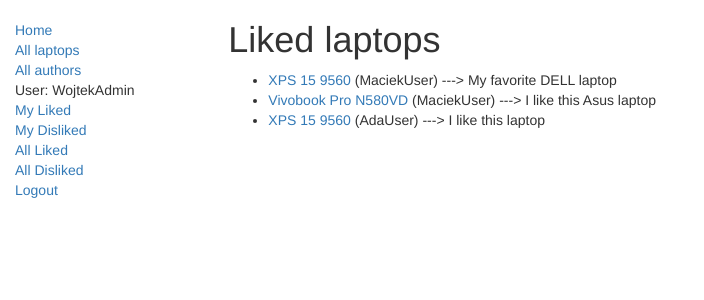
After one commit to WojtekMin/LaptopDatabaseProject, a Django app: page /Webpage/alllikedlaptops/ in a window 1280 px wide. The commit adds this page. Shown: the top 300 px of the page, without its empty margins (0-704 px from the left). Run offline with Django 3.2, Linux system fonts and the light colour scheme; a user stored in the database is signed in; data comes from the database, SQL or seed files in the repository; some libraries are stand-ins or nearby versions.

Commit message:
Added ability to see disliked laptops for the user and all liked and disliked laptops for staff

```diff
--- a/Webpage/admin.py
+++ b/Webpage/admin.py
@@ -43,7 +43,7 @@
 
 @admin.register(LaptopInstance)
 class LaptopInstanceAdmin(admin.ModelAdmin):
-    list_display = ('laptop', 'status', 'user')
+    list_display = ('laptop', 'status', 'person')
     list_filter = ('status',)
 
     fieldsets = (
@@ -51,6 +51,6 @@
             'fields': ('laptop', 'description', 'id')
         }),
         ('Status', {
-            'fields': ('status', 'user')
+            'fields': ('status', 'person')
         }),
     )
--- a/Webpage/models.py
+++ b/Webpage/models.py
@@ -221,10 +221,12 @@
 
     status = models.CharField(max_length=8, choices=STATUS, blank=True, help_text='Status')
 
-    user = models.ForeignKey(User, on_delete=models.SET_NULL, null=True, blank=True)
+    person = models.ForeignKey(User, on_delete=models.SET_NULL, null=True, blank=True)
 
-    #class Meta:
+    class Meta:
      #   ordering = ["due_back"]
+     permissions = (("can_mark_liked", "Set laptop as liked"), ("can_mark_disliked", "Set laptop as disliked"), ("can_see_all_liked", "See all liked laptops"),
+                    ("can_see_all_disliked", "See all disliked laptops"),)
 
     def __str__(self):
         """
--- a/Webpage/urls.py
+++ b/Webpage/urls.py
@@ -12,4 +12,7 @@
     path('storage_drive/<int:pk>', views.StorageDriveDetailView.as_view(), name='storage_drive-detail'),
     path('display/<int:pk>', views.DisplayDetailView.as_view(), name='display-detail'),
     path('likedlaptops/', views.LikedLaptopsByUserListView.as_view(), name='my-liked'),
+    path('dislikedlaptops/', views.DislikedLaptopsByUserListView.as_view(), name='my-disliked'),
+    path('alllikedlaptops/', views.AllLikedLaptopsByUsersListView.as_view(), name='all-liked'),
+    path('alldislikedlaptops/', views.AllDislikedLaptopsByUsersListView.as_view(), name='all-disliked'),
 ]
--- a/Webpage/views.py
+++ b/Webpage/views.py
@@ -1,6 +1,7 @@
 from django.shortcuts import render
 from django.views import generic
 from django.contrib.auth.mixins import LoginRequiredMixin
+from django.contrib.auth.mixins import PermissionRequiredMixin
 
 # Create your views here.
 
@@ -31,16 +32,57 @@
     )
 
 
-class LikedLaptopsByUserListView(LoginRequiredMixin, generic.ListView):
+class LikedLaptopsByUserListView(LoginRequiredMixin, PermissionRequiredMixin, generic.ListView):
     """
-    Generic class-based view listing books on loan to current user.
+    Generic class-based view listing laptops liked to current user.
     """
+    permission_required = 'Webpage.can_mark_liked'
     model = LaptopInstance
     template_name = 'Webpage/laptopinstance_list_liked_user.html'
     paginate_by = 10
 
     def get_queryset(self):
-        return LaptopInstance.objects.filter(user=self.request.user).filter(status__exact='l')
+        return LaptopInstance.objects.filter(person=self.request.user).filter(status__exact='l')
+
+
+class DislikedLaptopsByUserListView(LoginRequiredMixin, PermissionRequiredMixin, generic.ListView):
+    """
+    Generic class-based view listing laptops disliked to current user.
+    """
+    permission_required = 'Webpage.can_mark_disliked'
+    model = LaptopInstance
+    template_name = 'Webpage/laptopinstance_list_disliked_user.html'
+    paginate_by = 10
+
+    def get_queryset(self):
+        return LaptopInstance.objects.filter(person=self.request.user).filter(status__exact='d')
+
+
+
+class AllLikedLaptopsByUsersListView(LoginRequiredMixin, PermissionRequiredMixin, generic.ListView):
+    """
+    Generic class-based view listing all laptops liked to staff users.
+    """
+    permission_required = 'Webpage.can_see_all_liked'
+    model = LaptopInstance
+    template_name = 'Webpage/laptopinstance_list_all_liked_users.html'
+    paginate_by = 10
+
+    def get_queryset(self):
+        return LaptopInstance.objects.filter(status__exact='l')
+
+
+class AllDislikedLaptopsByUsersListView(LoginRequiredMixin, PermissionRequiredMixin, generic.ListView):
+    """
+    Generic class-based view listing all laptops disliked to staff users.
+    """
+    permission_required = 'Webpage.can_see_all_disliked'
+    model = LaptopInstance
+    template_name = 'Webpage/laptopinstance_list_all_disliked_users.html'
+    paginate_by = 10
+
+    def get_queryset(self):
+        return LaptopInstance.objects.filter(status__exact='d')
 
 
 class LaptopListView(generic.ListView):
--- /dev/null
+++ b/templates/Webpage/laptopinstance_list_all_liked_users.html
@@ -0,0 +1,19 @@
+{% extends "base_generic.html" %}
+
+{% block content %}
+    <h1>Liked laptops</h1>
+
+    {% if laptopinstance_list %}
+    <ul>
+
+      {% for laptopinst in laptopinstance_list %}
+      <li {% comment %} class="{% if laptopinst.is_overdue %}text-danger{% endif %}"{% endcomment %}>
+        <a href="{% url 'laptop-detail' laptopinst.laptop.pk %}">{{laptopinst.laptop.model_name}}</a> ({{ laptopinst.person }}) ---> {{ laptopinst.description }}
+      </li>
+      {% endfor %}
+    </ul>
+
+    {% else %}
+      <p>There are no laptops liked.</p>
+    {% endif %}
+{% endblock %}
--- a/templates/base_generic.html
+++ b/templates/base_generic.html
@@ -28,6 +28,9 @@
           {% if user.is_authenticated %}
               <li>User: {{ user.get_username }}</li>
               <li><a href="{% url 'my-liked' %}">My Liked</a></li>
+              <li><a href="{% url 'my-disliked' %}">My Disliked</a></li>
+              <li><a href="{% url 'all-liked' %}">All Liked</a></li>
+              <li><a href="{% url 'all-disliked' %}">All Disliked</a></li>
               <li><a href="{% url 'logout'%}?next={{request.path}}">Logout</a></li>
           {% else %}
               <li><a href="{% url 'login'%}?next={{request.path}}">Login</a></li>
```
Also changed, not shown: templates/Webpage/laptopinstance_list_all_disliked_users.html (added, +19 -0 lines), templates/Webpage/laptopinstance_list_disliked_user.html (added, +19 -0 lines), Webpage/migrations/0020_auto_20180604_0850.py (added), Webpage/migrations/0021_auto_20180604_1519.py (added), Webpage/migrations/0022_auto_20180604_1540.py (added), Webpage/migrations/0023_auto_20180604_1543.py (added), Webpage/migrations/0024_auto_20180604_1552.py (added), Webpage/migrations/0025_auto_20180604_1600.py (added), db.sqlite3.
